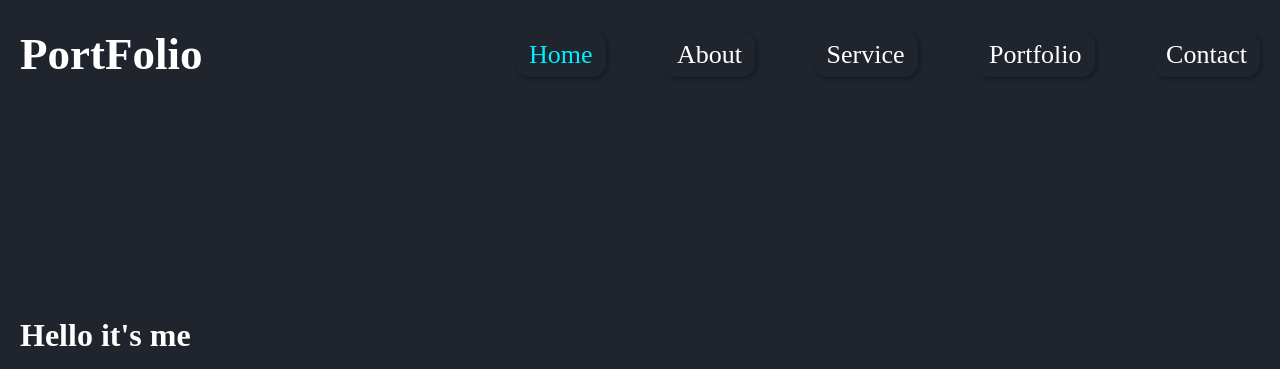
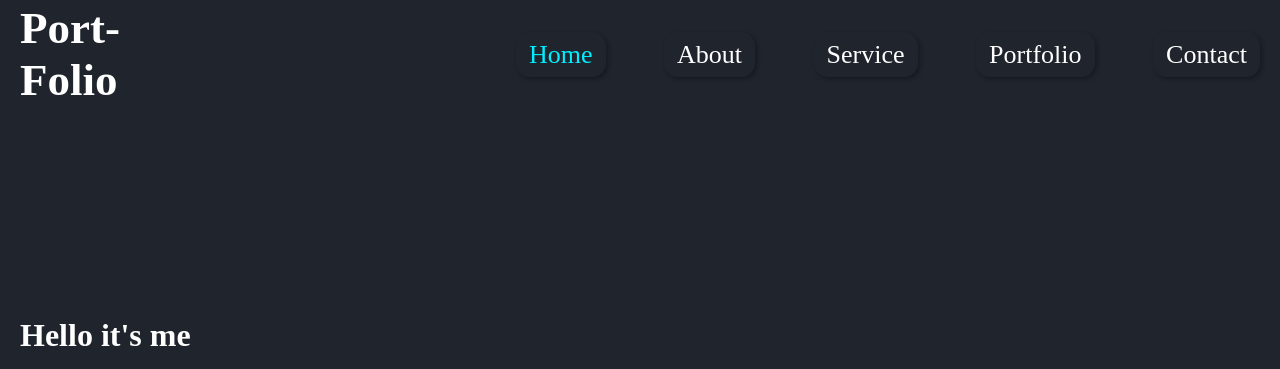
Before and after one commit to abhishekkr523/karanPortfolio, a plain HTML site: page index.html in a window 1280 px wide. Shown: the top 369 px of the page. Drawn offline with Linux system fonts and the light colour scheme.

Commit message:
some changes

```diff
--- a/index.html
+++ b/index.html
@@ -15,7 +15,7 @@
     <div class="navbox">
         <div class="right-section">
             <div class="logo">
-                <h2>PortFolio</h2>
+                <h2>Port-Folio</h2>
             </div>
             <div class="toggle-button">
                 <i class="fa-solid fa-bars" onclick="toggleMenu1()"></i>
```
